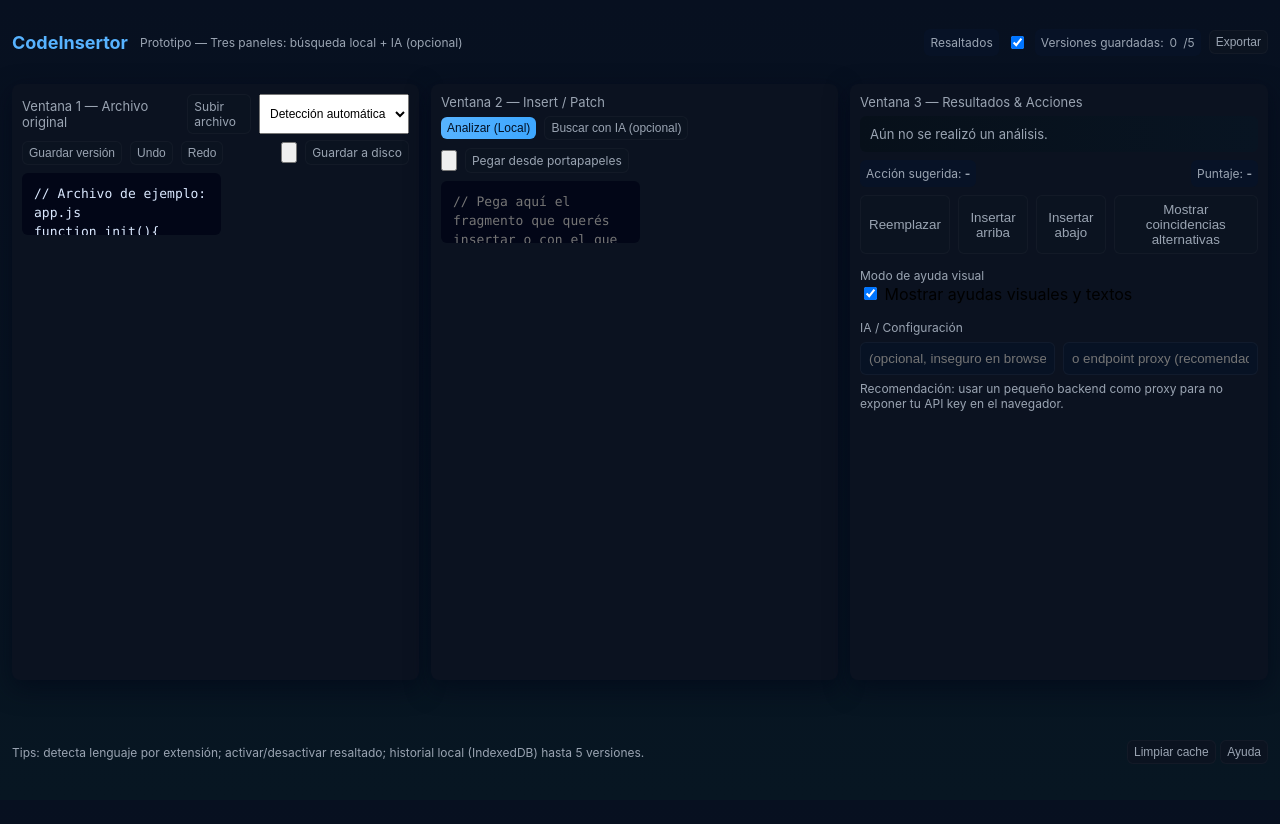
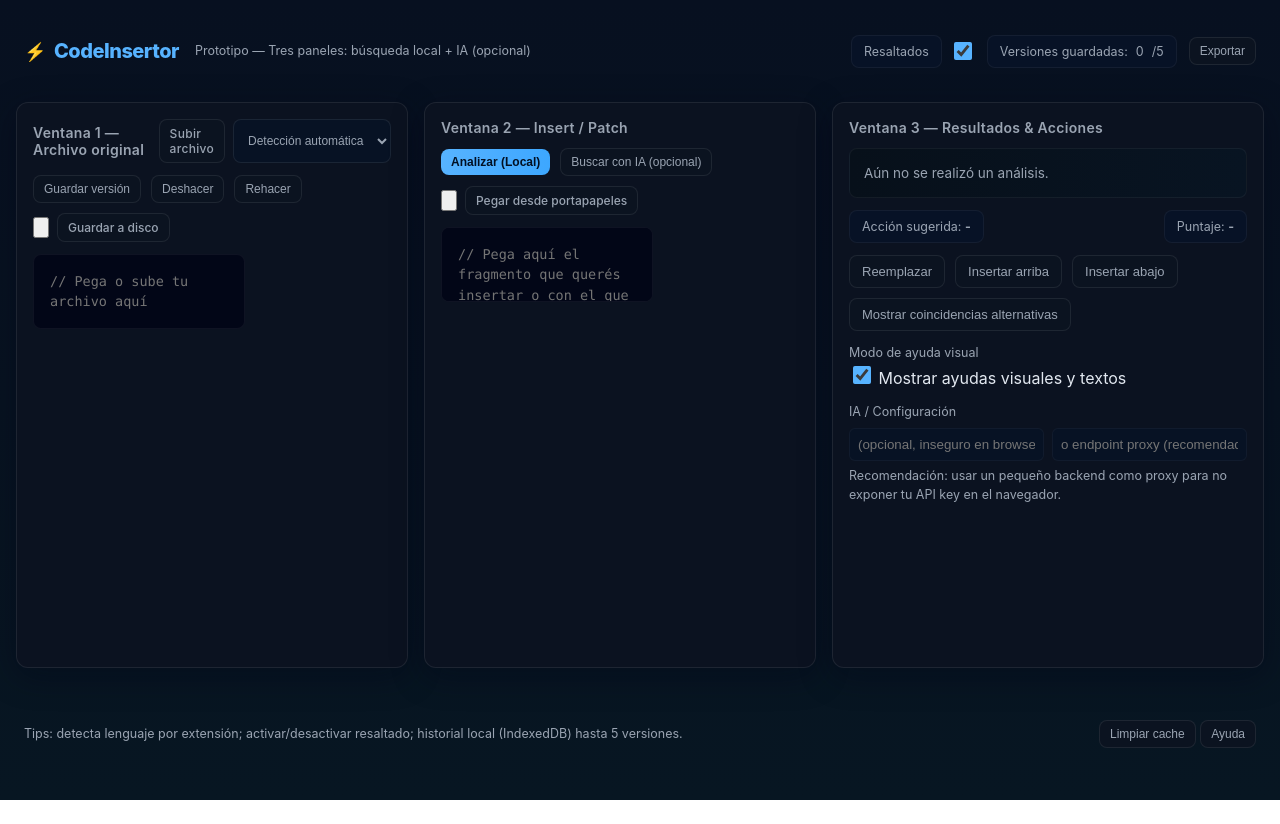
Before and after one commit to soportecyclops/mastercode, a plain HTML site: page index.html in a window 1280 px wide. After the commit the page ends 800 px from the top, so only its background shows below. Drawn offline with Linux system fonts and the light colour scheme.

Commit message:
Update index.html

```diff
--- a/index.html
+++ b/index.html
@@ -3,42 +3,392 @@
 <head>
 <meta charset="utf-8" />
 <meta name="viewport" content="width=device-width,initial-scale=1" />
-<title>CodeInsertor — prototipo</title>
+<title>CodeInsertor — Prototipo Profesional</title>
 <style>
-  :root{
-    --bg:#0f1724; --panel:#0b1220; --muted:#9aa4b2; --accent:#57b3ff; --success:#7efc88;
-    --hl:#fffb8f; --danger:#ff7b7b;
+:root {
+  --bg: #0f1724;
+  --panel: #0b1220;
+  --muted: #9aa4b2;
+  --accent: #57b3ff;
+  --success: #7efc88;
+  --hl: #fffb8f;
+  --danger: #ff7b7b;
+  --border: rgba(255, 255, 255, 0.08);
+  --shadow: 0 8px 32px rgba(2, 6, 23, 0.4);
+  --radius: 12px;
+  --transition: all 0.2s ease;
 }
-  html,body{height:100%;margin:0;background:linear-gradient(180deg,#071020, #071622);font-family:Inter,Segoe UI,Roboto,Helvetica,Arial;}
-  .app{display:grid;grid-template-rows:60px 1fr 120px;height:100vh;gap:12px;padding:12px;}
-  header{display:flex;align-items:center;gap:12px;color:white}
-  .logo{font-weight:700;color:var(--accent);font-size:18px}
-  .controls{margin-left:auto;display:flex;gap:8px;align-items:center}
-  .main{display:grid;grid-template-columns:1fr 1fr 1fr;gap:12px;height:100%}
-  .card{background:var(--panel);border-radius:8px;padding:10px;box-shadow:0 8px 24px rgba(2,6,23,0.6);display:flex;flex-direction:column;min-height:0}
-  .title{color:var(--muted);font-size:13px;margin-bottom:6px;display:flex;align-items:center;gap:8px}
-  textarea.code{flex:1;background:#020617;color:#dbe9ff;border:none;resize:none;padding:12px;border-radius:6px;font-family:ui-monospace, SFMono-Regular, Menlo, Monaco, "Roboto Mono", monospace;font-size:13px;line-height:1.45;outline:none}
-  .toolbar{display:flex;gap:8px;align-items:center;margin-bottom:8px;flex-wrap:wrap}
-  button, .btn{background:#0b1320;color:var(--muted);border:1px solid rgba(255,255,255,0.03);padding:6px 8px;border-radius:6px;cursor:pointer}
-  button.primary{background:linear-gradient(90deg,var(--accent),#3da7ff);color:#021023;border:none}
-  .small{font-size:12px;padding:4px 6px}
-  .panel-body{overflow:auto}
-  .match-info{background:linear-gradient(90deg,#07101a,#081422);padding:10px;border-radius:6px;color:var(--muted);font-size:13px;margin-bottom:8px}
-  .highlight{background:rgba(255,255,0,0.12);outline:2px solid rgba(255,255,0,0.12);display:block}
-  .actions{display:flex;gap:8px;margin-top:8px}
-  .toggle{display:flex;gap:6px;align-items:center}
-  .alt-list{margin-top:8px;border-top:1px dashed rgba(255,255,255,0.04);padding-top:8px;display:none}
-  .alt-item{padding:6px;border-radius:6px;margin-bottom:6px;background:rgba(255,255,255,0.01);cursor:pointer}
-  .meta{font-size:12px;color:var(--muted)}
-  .history{display:flex;gap:6px;align-items:center}
-  .badge{background:#0e1522;padding:6px;border-radius:6px;color:var(--muted);font-size:12px}
-  footer{display:flex;gap:10px;align-items:center;justify-content:space-between;color:var(--muted)}
-  .danger{color:var(--danger)}
-  input[type=file]{display:none}
-  .file-label{display:inline-flex;align-items:center;gap:8px;cursor:pointer}
-  .row{display:flex;gap:8px;align-items:center}
-  .chip{background:#071226;color:var(--muted);padding:6px;border-radius:6px;font-size:12px}
-  .switch{display:inline-flex;align-items:center;gap:8px}
+
+* {
+  box-sizing: border-box;
+}
+
+html, body {
+  height: 100%;
+  margin: 0;
+  background: linear-gradient(180deg, #071020, #071622);
+  font-family: 'Inter', -apple-system, BlinkMacSystemFont, 'Segoe UI', Roboto, Helvetica, Arial, sans-serif;
+  color: #e2e8f0;
+  overflow: hidden;
+}
+
+.app {
+  display: grid;
+  grid-template-rows: 70px 1fr 100px;
+  height: 100vh;
+  gap: 16px;
+  padding: 16px;
+}
+
+/* HEADER MEJORADO */
+header {
+  display: flex;
+  align-items: center;
+  gap: 16px;
+  color: white;
+  padding: 0 8px;
+}
+
+.logo {
+  font-weight: 800;
+  color: var(--accent);
+  font-size: 20px;
+  letter-spacing: -0.5px;
+  display: flex;
+  align-items: center;
+  gap: 8px;
+}
+
+.logo::before {
+  content: "⚡";
+  font-size: 18px;
+}
+
+.controls {
+  margin-left: auto;
+  display: flex;
+  gap: 12px;
+  align-items: center;
+}
+
+/* CONTENIDO PRINCIPAL - 3 COLUMNAS IGUALES */
+.main {
+  display: grid;
+  grid-template-columns: 1fr 1fr 1fr;
+  gap: 16px;
+  height: 100%;
+  min-height: 0;
+}
+
+/* TARJETAS MEJORADAS */
+.card {
+  background: var(--panel);
+  border-radius: var(--radius);
+  padding: 16px;
+  box-shadow: var(--shadow);
+  display: flex;
+  flex-direction: column;
+  min-height: 0;
+  border: 1px solid var(--border);
+  transition: var(--transition);
+}
+
+.card:hover {
+  box-shadow: 0 12px 40px rgba(2, 6, 23, 0.5);
+}
+
+.title {
+  color: var(--muted);
+  font-size: 14px;
+  margin-bottom: 12px;
+  display: flex;
+  align-items: center;
+  gap: 8px;
+  font-weight: 600;
+  letter-spacing: 0.3px;
+}
+
+/* ÁREAS DE CÓDIGO MEJORADAS */
+textarea.code {
+  flex: 1;
+  background: #020617;
+  color: #dbe9ff;
+  border: 1px solid rgba(255, 255, 255, 0.05);
+  resize: none;
+  padding: 16px;
+  border-radius: 8px;
+  font-family: 'Fira Code', 'SFMono-Regular', 'Consolas', 'Liberation Mono', 'Menlo', monospace;
+  font-size: 13.5px;
+  line-height: 1.5;
+  outline: none;
+  transition: var(--transition);
+  min-height: 0;
+}
+
+textarea.code:focus {
+  border-color: rgba(87, 179, 255, 0.3);
+  box-shadow: 0 0 0 3px rgba(87, 179, 255, 0.1);
+}
+
+/* BARRA DE HERRAMIENTAS MEJORADA */
+.toolbar {
+  display: flex;
+  gap: 10px;
+  align-items: center;
+  margin-bottom: 12px;
+  flex-wrap: wrap;
+}
+
+/* BOTONES MEJORADOS */
+button, .btn {
+  background: #0b1320;
+  color: var(--muted);
+  border: 1px solid rgba(255, 255, 255, 0.08);
+  padding: 8px 12px;
+  border-radius: 8px;
+  cursor: pointer;
+  font-size: 13px;
+  font-weight: 500;
+  transition: var(--transition);
+  display: inline-flex;
+  align-items: center;
+  gap: 6px;
+}
+
+button:hover, .btn:hover {
+  background: #0f1829;
+  border-color: rgba(255, 255, 255, 0.12);
+  transform: translateY(-1px);
+}
+
+button.primary {
+  background: linear-gradient(90deg, var(--accent), #3da7ff);
+  color: #021023;
+  border: none;
+  font-weight: 600;
+}
+
+button.primary:hover {
+  background: linear-gradient(90deg, #6ac1ff, #4fb0ff);
+  box-shadow: 0 4px 12px rgba(87, 179, 255, 0.3);
+}
+
+.small {
+  font-size: 12px;
+  padding: 6px 10px;
+}
+
+.panel-body {
+  overflow: auto;
+  flex: 1;
+  min-height: 0;
+}
+
+/* INFORMACIÓN DE COINCIDENCIA MEJORADA */
+.match-info {
+  background: linear-gradient(90deg, #07101a, #081422);
+  padding: 14px;
+  border-radius: 8px;
+  color: var(--muted);
+  font-size: 13.5px;
+  margin-bottom: 12px;
+  border: 1px solid rgba(255, 255, 255, 0.05);
+  line-height: 1.5;
+}
+
+.highlight {
+  background: rgba(255, 255, 0, 0.12);
+  outline: 2px solid rgba(255, 255, 0, 0.12);
+  display: block;
+}
+
+.actions {
+  display: flex;
+  gap: 10px;
+  margin-top: 12px;
+  flex-wrap: wrap;
+}
+
+.toggle {
+  display: flex;
+  gap: 8px;
+  align-items: center;
+}
+
+.alt-list {
+  margin-top: 12px;
+  border-top: 1px dashed rgba(255, 255, 255, 0.06);
+  padding-top: 12px;
+  display: none;
+}
+
+.alt-item {
+  padding: 10px;
+  border-radius: 8px;
+  margin-bottom: 8px;
+  background: rgba(255, 255, 255, 0.02);
+  cursor: pointer;
+  transition: var(--transition);
+  border: 1px solid rgba(255, 255, 255, 0.03);
+}
+
+.alt-item:hover {
+  background: rgba(255, 255, 255, 0.05);
+  transform: translateX(4px);
+}
+
+.meta {
+  font-size: 12.5px;
+  color: var(--muted);
+  line-height: 1.5;
+}
+
+.history {
+  display: flex;
+  gap: 8px;
+  align-items: center;
+}
+
+.badge {
+  background: #0e1522;
+  padding: 8px 12px;
+  border-radius: 8px;
+  color: var(--muted);
+  font-size: 12.5px;
+  border: 1px solid rgba(255, 255, 255, 0.05);
+}
+
+/* FOOTER MEJORADO */
+footer {
+  display: flex;
+  gap: 12px;
+  align-items: center;
+  justify-content: space-between;
+  color: var(--muted);
+  padding: 0 8px;
+}
+
+.danger {
+  color: var(--danger);
+}
+
+input[type=file] {
+  display: none;
+}
+
+.file-label {
+  display: inline-flex;
+  align-items: center;
+  gap: 8px;
+  cursor: pointer;
+}
+
+.row {
+  display: flex;
+  gap: 10px;
+  align-items: center;
+}
+
+.chip {
+  background: #071226;
+  color: var(--muted);
+  padding: 8px 12px;
+  border-radius: 8px;
+  font-size: 12.5px;
+  border: 1px solid rgba(255, 255, 255, 0.05);
+}
+
+.switch {
+  display: inline-flex;
+  align-items: center;
+  gap: 8px;
+}
+
+/* INPUTS MEJORADOS */
+input[type="text"], input[type="password"], select {
+  padding: 10px 12px;
+  border-radius: 8px;
+  border: 1px solid rgba(255, 255, 255, 0.08);
+  background: #071224;
+  color: var(--muted);
+  font-size: 13px;
+  transition: var(--transition);
+}
+
+input[type="text"]:focus, input[type="password"]:focus, select:focus {
+  outline: none;
+  border-color: rgba(87, 179, 255, 0.4);
+  box-shadow: 0 0 0 3px rgba(87, 179, 255, 0.1);
+}
+
+/* CHECKBOX MEJORADO */
+input[type="checkbox"] {
+  width: 18px;
+  height: 18px;
+  accent-color: var(--accent);
+  cursor: pointer;
+}
+
+/* SCROLLBAR PERSONALIZADO */
+::-webkit-scrollbar {
+  width: 8px;
+  height: 8px;
+}
+
+::-webkit-scrollbar-track {
+  background: rgba(255, 255, 255, 0.03);
+  border-radius: 4px;
+}
+
+::-webkit-scrollbar-thumb {
+  background: rgba(255, 255, 255, 0.1);
+  border-radius: 4px;
+}
+
+::-webkit-scrollbar-thumb:hover {
+  background: rgba(255, 255, 255, 0.15);
+}
+
+/* RESPONSIVE ADJUSTMENTS */
+@media (max-width: 1200px) {
+  .main {
+    grid-template-columns: 1fr 1fr;
+    grid-template-rows: 1fr 1fr;
+  }
+
+  #pane-analysis {
+    grid-column: span 2;
+  }
+}
+
+@media (max-width: 768px) {
+  .main {
+    grid-template-columns: 1fr;
+    grid-template-rows: 1fr 1fr 1fr;
+  }
+
+  #pane-analysis {
+    grid-column: span 1;
+  }
+
+  .app {
+    grid-template-rows: auto 1fr auto;
+    gap: 12px;
+    padding: 12px;
+  }
+
+  header, footer {
+    flex-direction: column;
+    align-items: flex-start;
+    gap: 10px;
+  }
+
+  .controls {
+    margin-left: 0;
+    width: 100%;
+    justify-content: space-between;
+  }
+}
 </style>
 </head>
 <body>
@@ -78,12 +428,12 @@
       </div>
       <div class="toolbar">
         <button id="btnSaveVersion" class="btn small">Guardar versión</button>
-        <button id="btnUndo" class="btn small">Undo</button>
-        <button id="btnRedo" class="btn small">Redo</button>
+        <button id="btnUndo" class="btn small">Deshacer</button>
+        <button id="btnRedo" class="btn small">Rehacer</button>
         <div style="flex:1"></div>
         <label class="file-label"><input id="saveToDiskInput" type="button" /><span id="btnSaveDisk" class="btn small">Guardar a disco</span></label>
       </div>
-      <div class="panel-body" style="flex:1;min-height:0;">
+      <div class="panel-body">
         <textarea id="original" class="code" placeholder="// Pega o sube tu archivo aquí"></textarea>
       </div>
     </section>
@@ -97,7 +447,7 @@
         <div style="flex:1"></div>
         <label class="file-label"><input id="pasteBtn" type="button" /><span class="btn small" id="btnPaste">Pegar desde portapapeles</span></label>
       </div>
-      <div class="panel-body" style="flex:1;min-height:0;">
+      <div class="panel-body">
         <textarea id="insert" class="code" placeholder="// Pega aquí el fragmento que querés insertar o con el que quieras reemplazar"></textarea>
       </div>
     </section>
@@ -542,66 +892,4 @@ btnAI.addEventListener('click', async ()=>{
     if(startLine && endLine){ state.chosen = {startLine, endLine, score:0.99, excerpt: original.split(/\r?\n/).slice(startLine-1, endLine).join('\n')}; highlightLines(startLine,endLine); }
   }catch(err){
     console.error(err);
-    matchInfo.textContent = 'Error al llamar la IA: ' + err.message;
-  }
-});
-
-/* ============================
-   Small helpers
-   ============================ */
-function escapeHtml(s){ return s.replace(/&/g,'&amp;').replace(/</g,'&lt;').replace(/>/g,'&gt;'); }
-
-/* ============================
-   Load sample / help
-   ============================ */
-document.getElementById('btnHelp').addEventListener('click', ()=>{
-  alert(`Uso rápido:
-1) Pegar o subir archivo en Ventana 1.
-2) Pegar fragmento en Ventana 2.
-3) Presionar "Analizar (Local)" para obtener la coincidencia más probable.
-4) Revisar la sugerencia en Ventana 3; el área resaltada en Ventana 1 muestra la ubicación sugerida.
-5) Utilizar Reemplazar / Insertar según convenga.
-6) Guardar versión con "Guardar versión". Máx ${state.maxHistory} versiones locales.`);
-});
-
-/* ============================
-   Init autosave for history (cada X segundos) y carga
-   ============================ */
-setInterval(()=>{ persistHistory(); }, 5000);
-
-/* ============================
-   On load: sample content
-   ============================ */
-originalEl.value = `// Archivo de ejemplo: app.js
-function init(){
-  console.log('init');
-}
-
-function updateUI(){
-  // TODO: implementar
-}
-
-function handleClick(e){
-  console.log('click', e);
-}
-`;
-
-/* ============================
-   Utility: basic load of history on start
-   ============================ */
-loadHistory();
-
-/* ============================
-   Helpers: reading/writing files fallback
-   ============================ */
-fileInput.addEventListener('change',()=>{}); // handled earlier
-
-/* ============================
-   Optional: keyboard shortcut Ctrl+Enter to analyze
-   ============================ */
-document.addEventListener('keydown', (e)=>{
-  if(e.ctrlKey && e.key==='Enter'){ runLocalAnalysis(); }
-});
-</script>
-</body>
-</html>
+    match
```
Lines whose indentation alone changed are shown as unchanged.
